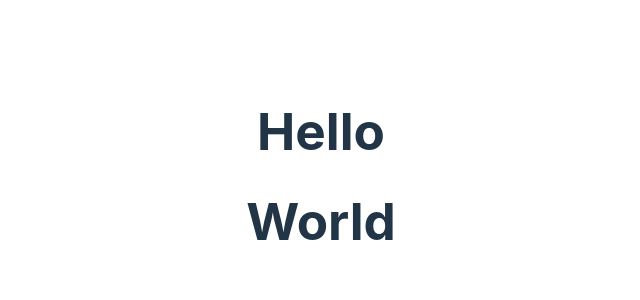
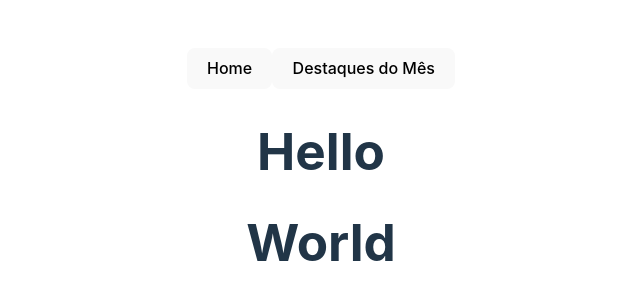
Before and after one commit to tryber/dev-na-pratica-01, a React (Vite) app in the folder app/: page / in a window 1280 px wide. Shown: the part 224-524 px from the top of the page, without its empty margins (319-959 px from the left). Built offline with nearby package versions, Linux system fonts and the light colour scheme.

Commit message:
Adiciona componente Header e atualiza página Home

```diff
--- /dev/null
+++ b/app/src/components/Hearder.tsx
@@ -0,0 +1,23 @@
+import React from 'react';
+import { useNavigate } from 'react-router-dom';
+
+function Header(): JSX.Element {
+  const navigate = useNavigate();
+
+  return (
+    <header>
+      <nav>
+        <div>
+          <button type="button" onClick={() => navigate('/ola')}>
+            <span>Home</span>
+          </button>
+          <button type="button" onClick={() => navigate('/history')}>
+            <span>Destaques do Mês</span>
+          </button>
+        </div>
+      </nav>
+    </header>
+  );
+}
+
+export default Header;
--- a/app/src/page/Home.tsx
+++ b/app/src/page/Home.tsx
@@ -1,11 +1,15 @@
 import React from 'react';
+import Header from '../components/Hearder';
 
 function Home(): JSX.Element {
   return (
-    <div>
-      <h1>Hello</h1>
-      <h1>World</h1>
-    </div>
+    <>
+      <Header />
+      <div>
+        <h1>Hello</h1>
+        <h1>World</h1>
+      </div>
+    </>
   );
 }
 
```
